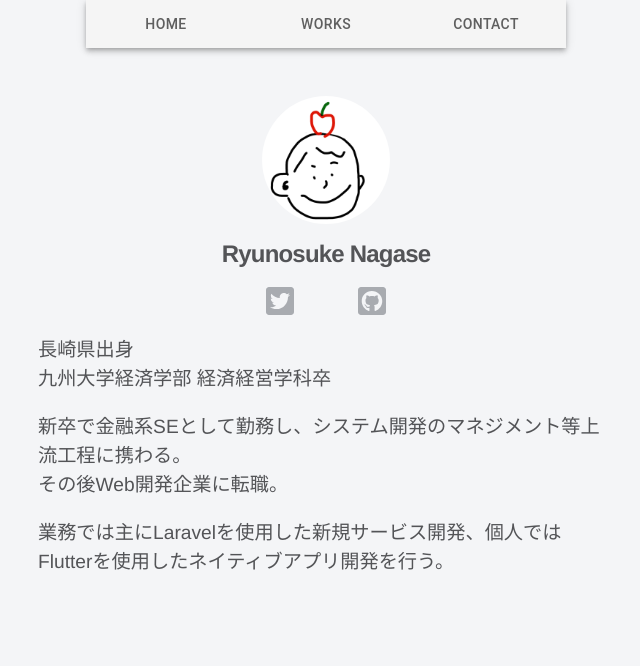
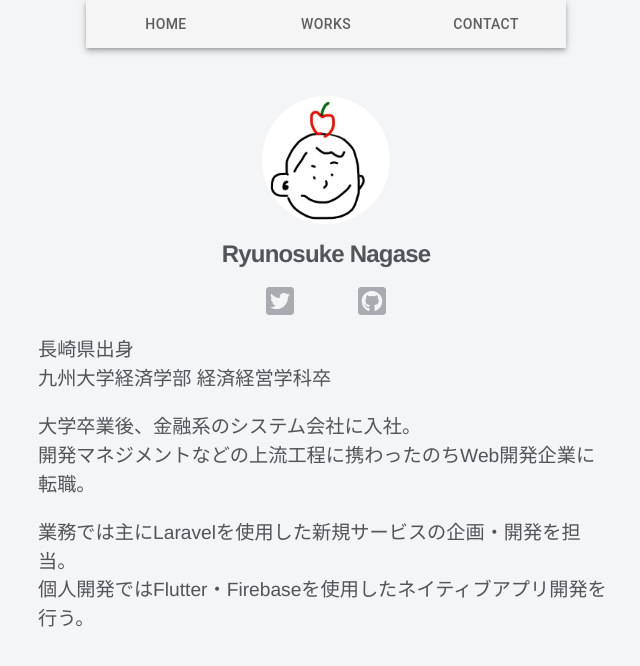
Before and after one commit to nosuke0926/my-portfolio, a Next.js app: page / in a window 1280 px wide. Shown: the top 666 px of the page, without its empty margins (314-954 px from the left). Built offline with nearby package versions, Linux system fonts and the light colour scheme.

Commit message:
TubeNoteのAndroid版を追加
自己紹介文修正

```diff
--- a/pages/index.tsx
+++ b/pages/index.tsx
@@ -38,12 +38,14 @@ const HomeView = (props: any) => (
           九州大学経済学部 経済経営学科卒
         </p>
         <p>
-          新卒で金融系SEとして勤務し、システム開発のマネジメント等上流工程に携わる。
+          大学卒業後、金融系のシステム会社に入社。
           <br />
-          その後Web開発企業に転職。
+          開発マネジメントなどの上流工程に携わったのちWeb開発企業に転職。
         </p>
         <p>
-          業務では主にLaravelを使用した新規サービス開発、個人ではFlutterを使用したネイティブアプリ開発を行う。
+          業務では主にLaravelを使用した新規サービスの企画・開発を担当。
+          <br />
+          個人開発ではFlutter・Firebaseを使用したネイティブアプリ開発を行う。
         </p>
       </section>
     </div>
--- a/pages/works.tsx
+++ b/pages/works.tsx
@@ -41,7 +41,7 @@ const WorksView = (props: any) => (
             description="ニューモフィズムな読書管理アプリ"
             appTitle="Yomoo"
             useTechnology={['Flutter', 'SQLite', 'RevenueCat']}
-            appDescription="2020年のUIデザインのトレンドであるNeumorphismを取り入れた読書管理アプリです。楽天ブックスAPI、openBDと連携してバーコード読み取りからの書籍登録が可能です。"
+            appDescription="2020年~のUIデザインのトレンドであるNeumorphismを取り入れた読書管理アプリです。楽天ブックスAPI、openBDと連携してバーコード読み取りからの書籍登録が可能です。"
             iosUrl="https://apps.apple.com/jp/app/id1516860157?mt=8"
             androidUrl="https://play.google.com/store/apps/details?id=com.nosuke.yomoo&pcampaignid=pcampaignidMKT-Other-global-all-co-prtnr-py-PartBadge-Mar2515-1"
             type="native"
@@ -67,10 +67,11 @@ const WorksView = (props: any) => (
             description="YouTubeを見ながらメモできるアプリ"
             appTitle="TubeNote"
             useTechnology={['Flutter', 'Firebase', 'RevenueCat', 'Algolia']}
-            appDescription="YouTubeを見ながらリアルタイムでメモできるアプリです。メモは動画のURLとともにSNSにシェアできます。現在日本語・英語・韓国語に対応しています。"
+            appDescription="YouTubeを見ながらリアルタイムにメモできるアプリです。メモは動画のURLとともにSNSにシェアできます。現在日本語・英語・韓国語に対応しています。"
             iosUrl="https://apps.apple.com/jp/app/id1535634801?mt=8"
             productHuntUrl="https://www.producthunt.com/posts/tubenote?utm_source=badge-featured&utm_medium=badge&utm_souce=badge-tubenote"
             productHuntPostId="279810"
+            androidUrl="https://play.google.com/store/apps/details?id=com.nosuke.movieMemo&pcampaignid=pcampaignidMKT-Other-global-all-co-prtnr-py-PartBadge-Mar2515-1"
             type="native"
           />
         </p>
```
